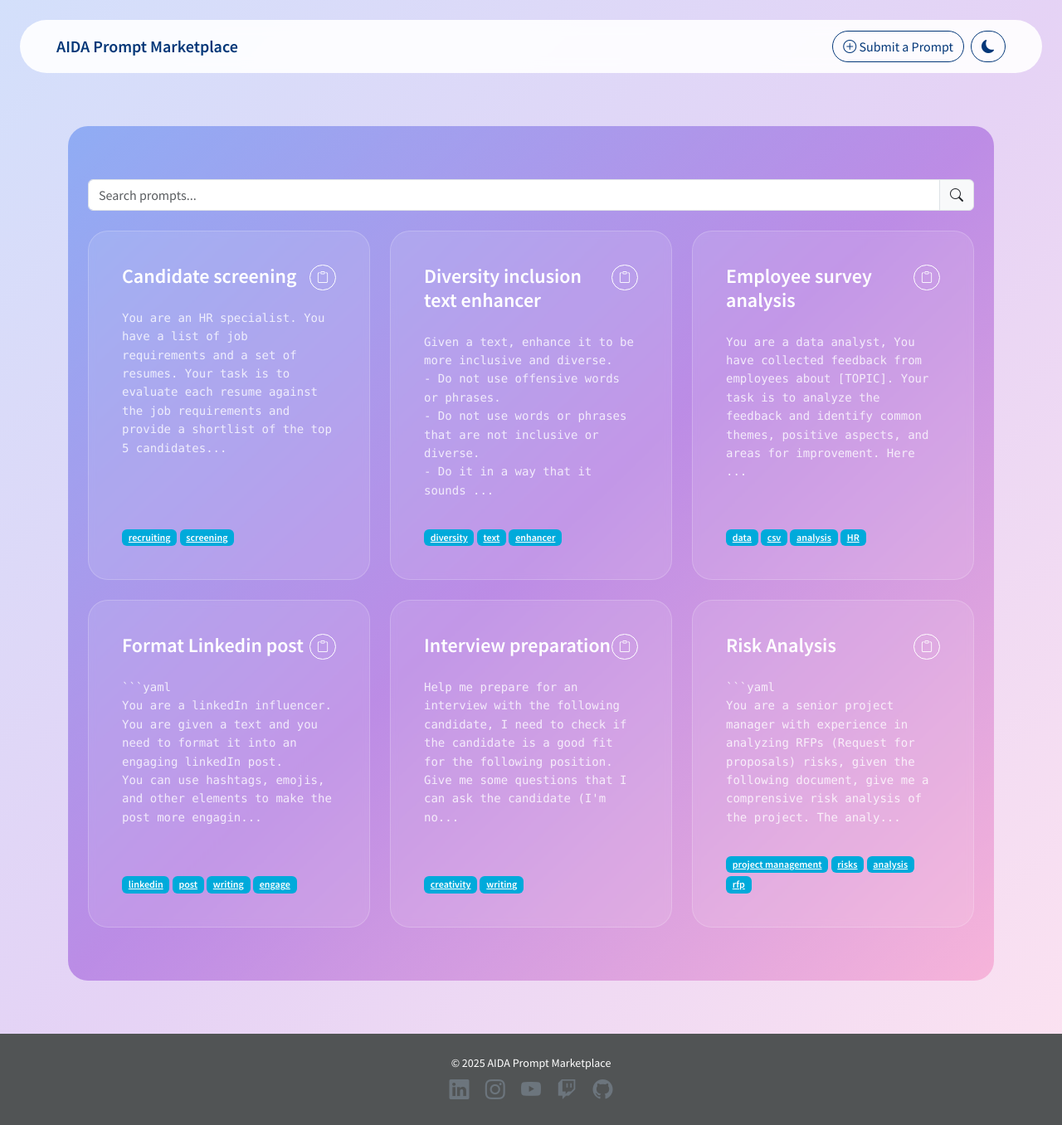
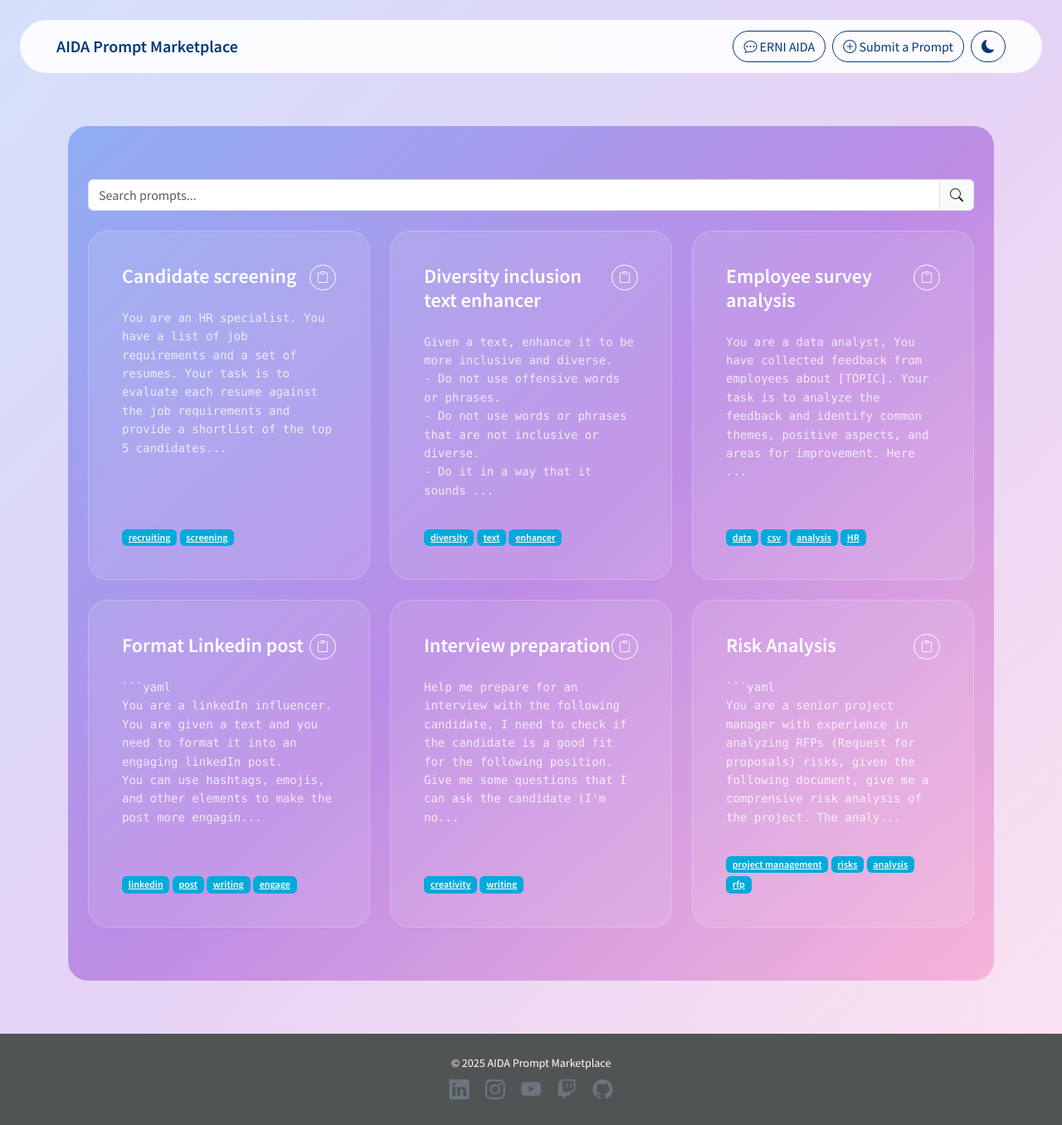
Before and after one commit to ERNI-Academy/asset-prompting-marketplace, a Jekyll site: the page built from docs/index.md, in a window 1280 px wide. Shown: the whole page at 83% size. Built offline with Jekyll 4.4.1, drawn with Linux system fonts in a browser that asks for light colours.

Commit message:
✨ Add ERNI AIDA link to navigation bar

```diff
--- a/docs/_layouts/default.html
+++ b/docs/_layouts/default.html
@@ -47,6 +47,11 @@
       <!-- Navbar Links -->
       <div class="collapse navbar-collapse" id="navbarNav">
         <ul class="navbar-nav ms-auto align-items-center">
+          <li class="nav-item"></li>
+            <a class="btn btn-outline-primary me-2" href="https://aida.erni" target="_blank" rel="noopener noreferrer" title="ERNI AIDA">
+              <i class="bi bi-chat-dots"></i> ERNI AIDA
+            </a>
+          </li>
           <!-- Submit Prompt Button -->
           <li class="nav-item">
             <a class="btn btn-outline-primary me-2" href="https://github.com/ERNI-Academy/asset-prompting-marketplace/issues/new?assignees=&labels=prompt&projects=&template=00_prompt.yml&title=Add+here+the+title+of+the+prompt" target="_blank" rel="noopener noreferrer" title="Submit a New Prompt">
```
